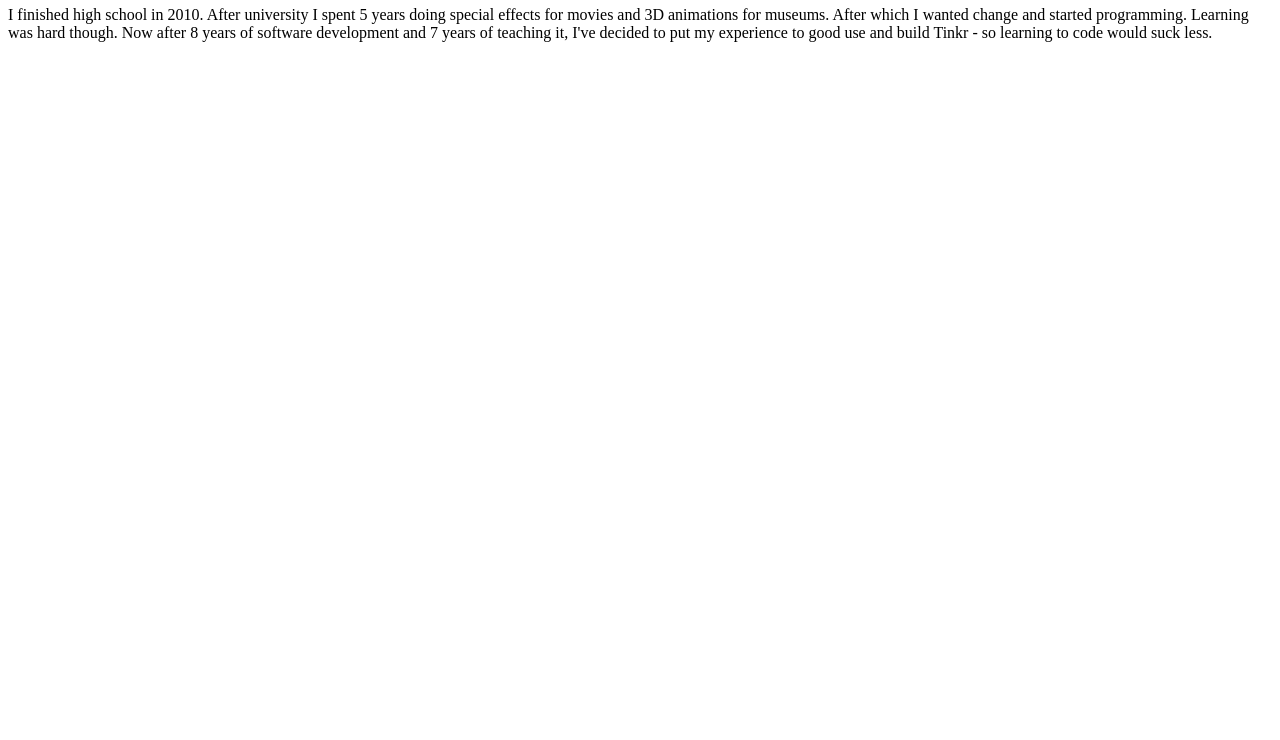
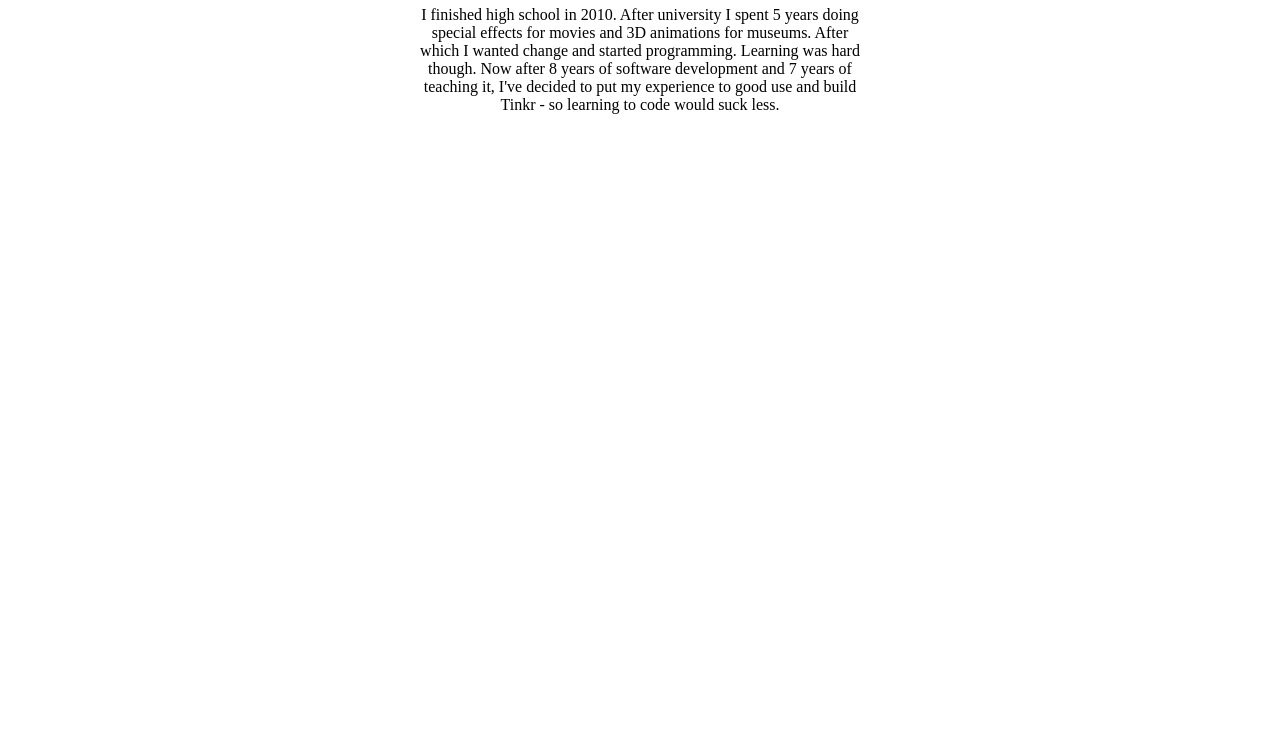
Before and after one commit to Tinkr-tech/homepage, a plain HTML site: page index.html in a window 1280 px wide. Shown: the part 60-800 px from the top of the page. Drawn offline with Linux system fonts and the light colour scheme.

Commit message:
Align the paragraph to the center

```diff
--- a/style.css
+++ b/style.css
@@ -1,3 +1,9 @@
 h1 {
     text-align: center;
 }
+
+p {
+    max-width: 450px;
+    text-align: center;
+    margin: auto;
+}
```
